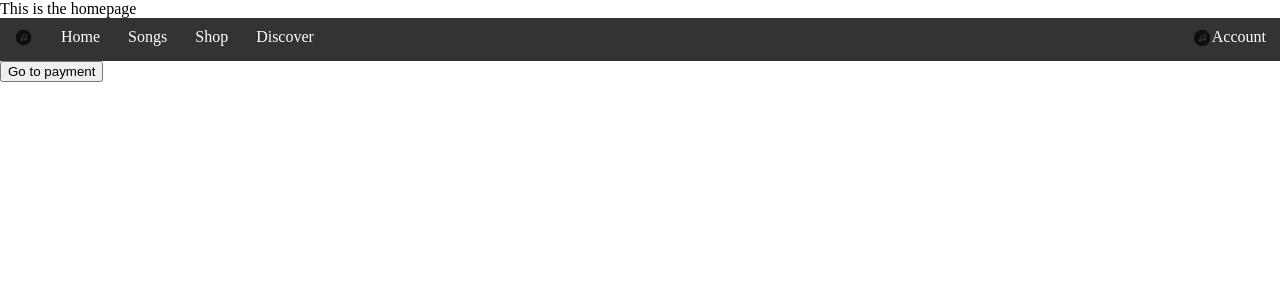
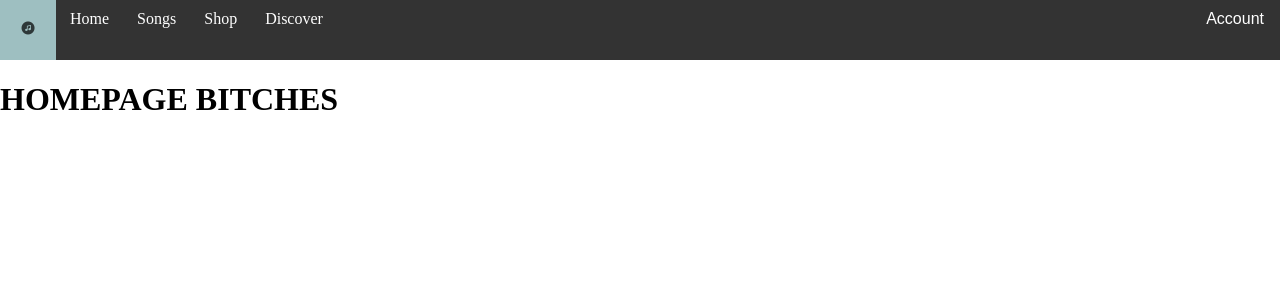
Before and after one commit to Keenanks/CS386-Software-Engineering, a PHP site: page /homepage.php in a window 1280 px wide. Shown: the top 300 px of the page. Run offline with PHP 8.4, Linux system fonts and the light colour scheme; some web fonts are replaced.

Commit message:
added dropdown to account

```diff
--- a/homepage.php
+++ b/homepage.php
@@ -1,9 +1,4 @@
 <!DOCTYPE html>
-<?php
-echo "This is the homepage";
-
-
-?>
 
 <html>
 <head>
@@ -19,23 +14,44 @@
 
 <div class="navbar">
     <a href="#home">
-  <img src="logo%20copy.jpg" alt="Logo" class = "logo picture" style="opacity: 0.7; width: 19px;"></a>
+  <img src="logo%20copy.jpg" alt="Logo" class = "logo picture" style="opacity: 0.7; width: 16px;"></a>
 
   <a href="#home">Home</a>
   <a href="#songs">Songs</a>
   <a href="#shop">Shop</a>
   <a href="#discover">Discover</a>
-    <a href="#account" style="float: right">
-        Account
-    <img src="logo%20copy.jpg" alt="Logo" class = "logo picture" style="opacity: 0.7; width: 20px; float: left">
-
-    </a>
+  <div class="dropdown">
+  <button class="dropbtn" onclick="myFunction()">Account
+    <i class="fa fa-caret-down"></i>
+  </button>
+  <div class="dropdown-content" id="myDropdown">
+    <a href="#">Link 1</a>
+    <a href="#">Link 2</a>
+    <a href="#">Link 3</a>
+  </div>
+  </div>
 </div>
 
+<script>
+/* When the user clicks on the button,
+toggle between hiding and showing the dropdown content */
+function myFunction() {
+  document.getElementById("myDropdown").classList.toggle("show");
+}
+
+// Close the dropdown if the user clicks outside of it
+window.onclick = function(e) {
+  if (!e.target.matches('.dropbtn')) {
+  var myDropdown = document.getElementById("myDropdown");
+    if (myDropdown.classList.contains('show')) {
+      myDropdown.classList.remove('show');
+    }
+  }
+}
+</script>
+
 <div class="main">
-    <form action="payment.php">
-    <input type="submit" value="Go to payment" />
-</form>
+    <h1>HOMEPAGE BITCHES</h1>
 </div>
 
 </body>
```
